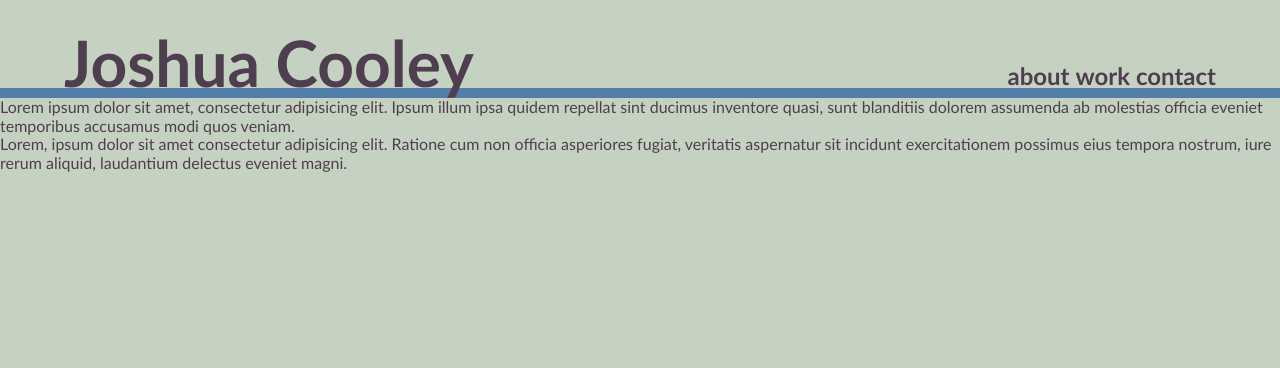
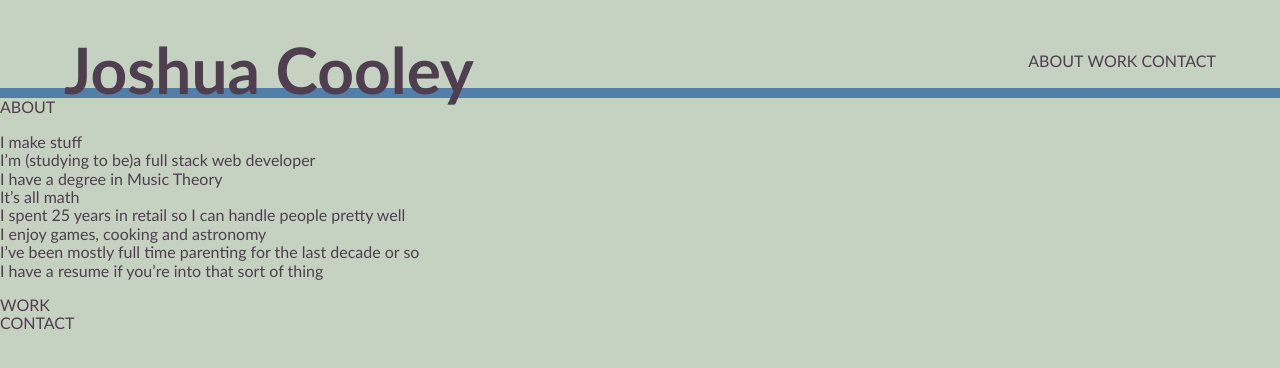
Before and after one commit to JCool221/Portfolio, a plain HTML site: page index.html in a window 1280 px wide. Drawn offline with Linux system fonts and the light colour scheme.

Commit message:
began laying out body

```diff
--- a/assets/stylesheet.css
+++ b/assets/stylesheet.css
@@ -30,7 +30,7 @@ h1 {
   margin: .2em 0 0 0;
 }
 
-h2 {
+nav {
   margin: 1em 0 0 0;
 }
 header ul li {
--- a/index.html
+++ b/index.html
@@ -11,16 +11,36 @@
 <body>
     <header>
         <h1>Joshua Cooley</h1>
-        <h2>
+        <nav>
             <ul>
-                <li><a href="#">about</a></li>
-                <li><a href="#">work</a></li>
-                <li><a href="#">contact</a></li>
+                <li><a href="#about">ABOUT</a></li>
+                <li><a href="#work">WORK</a></li>
+                <li><a href="#contact">CONTACT</a></li>
             </ul>
-        </h2>
+        </nav>
     </header>
-    <main>Lorem ipsum dolor sit amet, consectetur adipisicing elit. Ipsum illum ipsa quidem repellat sint ducimus inventore quasi, sunt blanditiis dolorem assumenda ab molestias officia eveniet temporibus accusamus modi quos veniam.</main>
-    <footer>Lorem, ipsum dolor sit amet consectetur adipisicing elit. Ratione cum non officia asperiores fugiat, veritatis aspernatur sit incidunt exercitationem possimus eius tempora nostrum, iure rerum aliquid, laudantium delectus eveniet magni.</footer>
+    <main>
+        <section>
+            <article class="about">
+                <a id="about">ABOUT</a>
+                <p>
+                    I make stuff<br>
+                    I’m (studying to be)a full stack web developer<br>
+                    I have a degree in Music Theory<br>
+                    It’s all math<br>
+                    I spent 25 years in retail so I can handle people pretty well<br>
+                    I enjoy games, cooking and astronomy<br>
+                    I’ve been mostly full time parenting for the last decade or so<br>
+                    I have a resume if you’re into that sort of thing<br>
 
+                </p>
+            </article>
+            <article class="work">
+                <a id="work">WORK</a>
+            </article>
+            <article class="contact">
+                <a id="contact">CONTACT</a>
+            </article>
+    </main>
 </body>
 </html>
```
